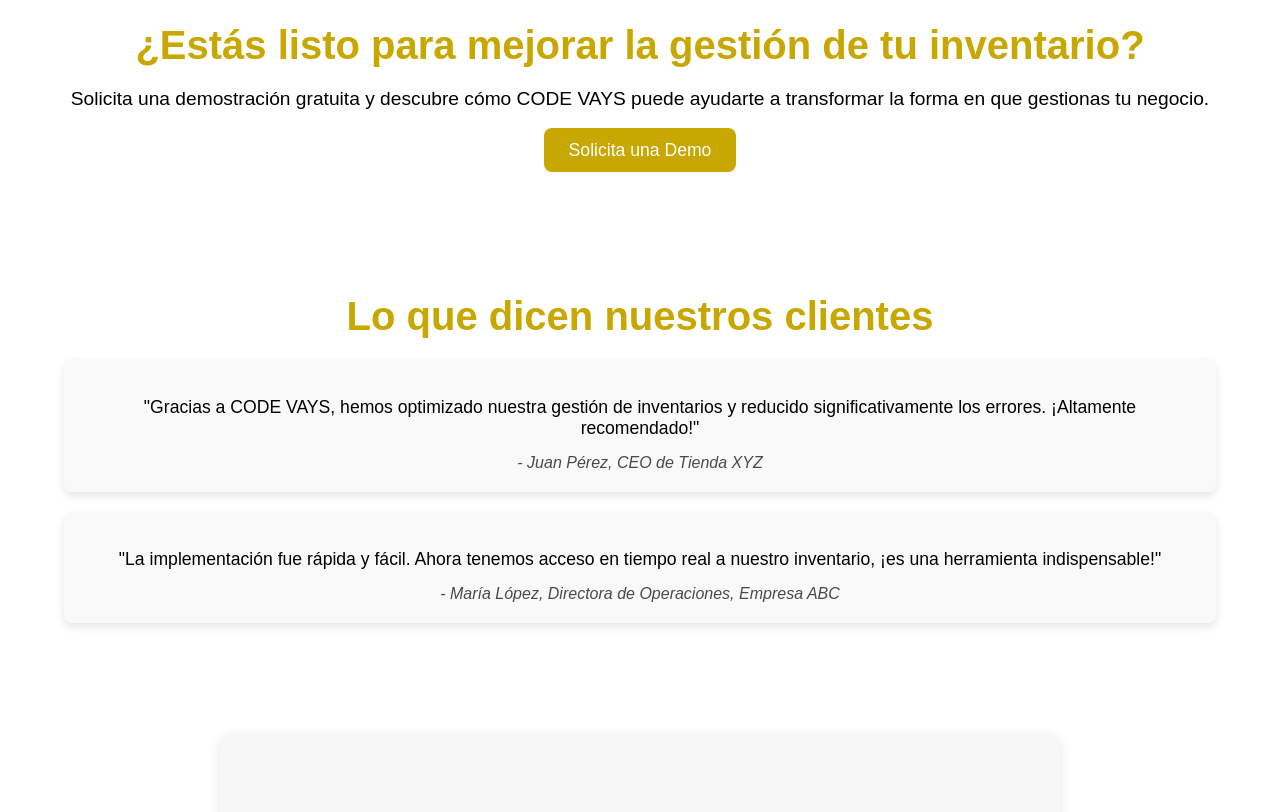
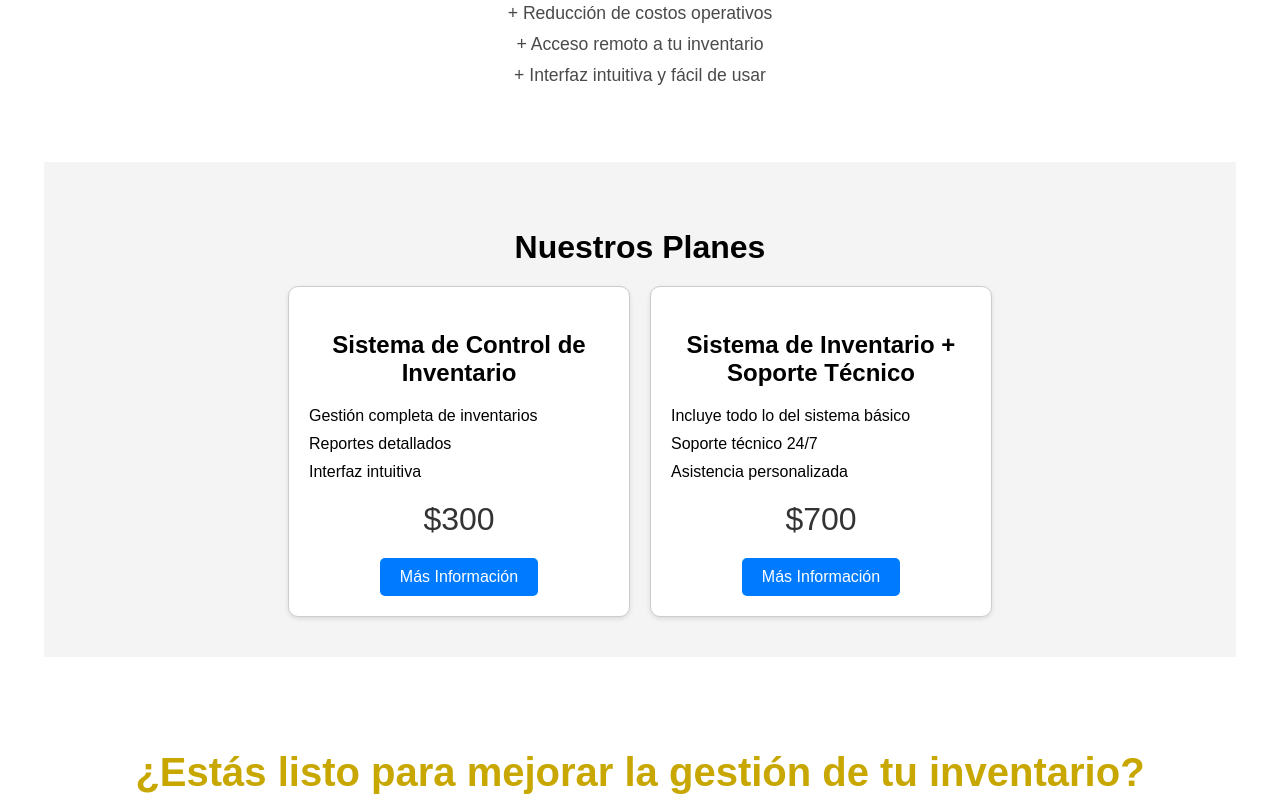
Before and after one commit to VICTORGVJ007/LandingpageHTML, a plain HTML site: page index.html in a window 1280 px wide. Shown: the part 1894-2706 px from the top of the page. Drawn offline with Linux system fonts and the light colour scheme.

Commit message:
Actualizacion

```diff
--- a/index.html
+++ b/index.html
@@ -1,5 +1,4 @@
 <!DOCTYPE html>
-
 <html lang="es" xmlns="http://www.w3.org/1999/xhtml">
 <head>
     <meta charset="utf-8" />
@@ -8,6 +7,7 @@
     <meta name="description" content="CODE VAYS: Soluciones de software para optimizar y gestionar inventarios en pequeñas y medianas empresas.">
     <meta name="author" content="CODE VAYS">
     <link rel="stylesheet" href="styles.css">
+
 </head>
 <body>
     <!-- Encabezado -->
@@ -37,16 +37,20 @@
         <p>Con nuestro sistema de control de inventarios, optimice la gestión de productos de su negocio de manera sencilla y eficiente. ¡Descubra lo fácil que es empezar!</p>
         <div class="gallery-images">
             <div class="image-item">
-                <img src="images/imalogo-em.png" alt="Logo de CODE VAYS">
+                <img src="images/produc.png" alt="producto">
                 <p>Gestión de Inventarios Simplificada</p>
             </div>
             <div class="image-item">
-                <img src="images/gestion-inventarios2.jpg" alt="Visualización en Tiempo Real">
+                <img src="images/tiempo.png" alt="Visualización en Tiempo Real">
                 <p>Visualización de Datos en Tiempo Real</p>
             </div>
             <div class="image-item">
-                <img src="images/gestion-inventarios3.jpg" alt="Optimización de Recursos">
+                <img src="images/sis.png" alt="Optimización de Recursos">
                 <p>Optimización de Recursos y Productos</p>
+            </div>
+            <div class="image-item">
+                <img src="images/fede.png" alt="Estrategias">
+                <p> Estrategias a implementar</p>
             </div>
         </div>
     </section>
@@ -61,6 +65,33 @@
             <li>+ Acceso remoto a tu inventario</li>
             <li>+ Interfaz intuitiva y fácil de usar</li>
         </ul>
+    </section>
+
+    <!-- Sección de Precios -->
+    <section class="pricing-section">
+        <h2>Nuestros Planes</h2>
+        <div class="pricing-container">
+            <div class="pricing-card">
+                <h3>Sistema de Control de Inventario</h3>
+                <ul>
+                    <li>Gestión completa de inventarios</li>
+                    <li>Reportes detallados</li>
+                    <li>Interfaz intuitiva</li>
+                </ul>
+                <div class="price">$300</div>
+                <button>Más Información</button>
+            </div>
+            <div class="pricing-card">
+                <h3>Sistema de Inventario + Soporte Técnico</h3>
+                <ul>
+                    <li>Incluye todo lo del sistema básico</li>
+                    <li>Soporte técnico 24/7</li>
+                    <li>Asistencia personalizada</li>
+                </ul>
+                <div class="price">$700</div>
+                <button>Más Información</button>
+            </div>
+        </div>
     </section>
 
     <!-- Llamada a la Acción (CTA) -->
--- a/styles.css
+++ b/styles.css
@@ -455,3 +455,67 @@ section {
         font-size: 1em; /* Ajusta el tamaño del botón */
     }
 }
+
+.pricing-section {
+    background-color: #f4f4f4;
+    padding: 40px 20px;
+    text-align: center;
+}
+
+.pricing-section h2 {
+    font-size: 2rem;
+    margin-bottom: 20px;
+}
+
+.pricing-container {
+    display: flex;
+    justify-content: center;
+    gap: 20px;
+    flex-wrap: wrap;
+}
+
+.pricing-card {
+    background: #fff;
+    border: 1px solid #ccc;
+    border-radius: 10px;
+    padding: 20px;
+    width: 300px;
+    box-shadow: 0 2px 5px rgba(0, 0, 0, 0.1);
+    text-align: center;
+}
+
+    .pricing-card h3 {
+        font-size: 1.5rem;
+        margin-bottom: 10px;
+    }
+
+    .pricing-card ul {
+        list-style: none;
+        padding: 0;
+        margin: 20px 0;
+        text-align: left;
+    }
+
+        .pricing-card ul li {
+            margin-bottom: 10px;
+        }
+
+    .pricing-card .price {
+        font-size: 2rem;
+        color: #333;
+        margin: 20px 0;
+    }
+
+    .pricing-card button {
+        background-color: #007bff;
+        color: #fff;
+        border: none;
+        padding: 10px 20px;
+        border-radius: 5px;
+        cursor: pointer;
+        font-size: 1rem;
+    }
+
+        .pricing-card button:hover {
+            background-color: #0056b3;
+        }
```
Also changed, not shown: images/fede.png (added), images/produc.png (added), images/sis.png (added), images/tiempo.png (added).
